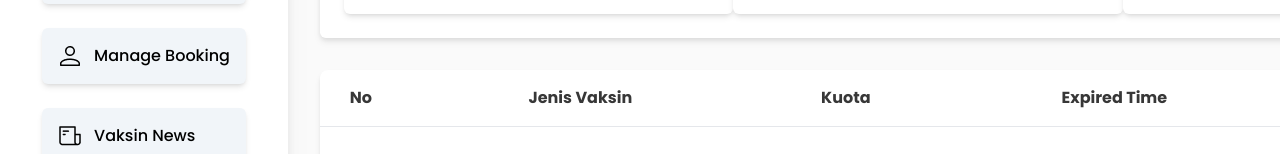
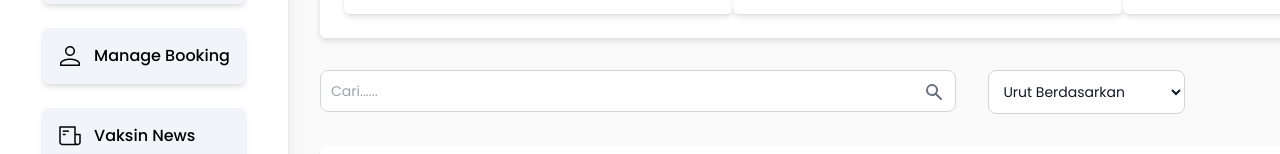
Before and after one commit to capstone-vaccine-book-17/VaccineBooking-FE, a React (Create React App) app: page /dashboard/vaccine in a window 1280 px wide. Shown: the part 364-518 px from the top of the page. Built offline with nearby package versions, Linux system fonts and the light colour scheme.

Commit message:
Feat/Vaksin

```diff
--- /dev/null
+++ b/src/components/ButtonAdd.jsx
@@ -0,0 +1,17 @@
+import React from "react";
+import { Link } from "react-router-dom";
+
+const ButtonAdd = ({ btnFor, pathFor }) => {
+  return (
+    <Link to={pathFor}>
+      <button
+        type="button"
+        className="text-white bg-[#0057FF] hover:bg-blue-800 focus:ring-4 focus:ring-blue-300 font-medium rounded-lg text-sm px-5 py-2.5 mr-2"
+      >
+        {btnFor}
+      </button>
+    </Link>
+  );
+};
+
+export default ButtonAdd;
--- a/src/pages/dashboard/ManageVaccine.jsx
+++ b/src/pages/dashboard/ManageVaccine.jsx
@@ -1,4 +1,5 @@
 import React from "react";
+import ButtonAdd from "../../components/ButtonAdd";
 import RecapDashboard from "../../components/RecapDashboard";
 
 const ManageVaccine = () => {
@@ -26,6 +27,43 @@ const ManageVaccine = () => {
   return (
     <section className="h-full w-full px-8 mt-8">
       <RecapDashboard title="Manage Vaksin" />
+      <div className="flex items-center my-8 gap-48">
+        <div className="flex-1">
+          <form className="flex gap-8">
+            <div className="relative w-full">
+              <input
+                className="flex-[70%] bg-white border border-gray-300 text-gray-900 text-sm rounded-lg focus:ring-blue-500 focus:border-blue-500 block w-full pr-10 p-2.5"
+                type="text"
+                placeholder="Cari......"
+              />
+              <div className="absolute inset-y-0 right-0 flex items-center pr-3 pointer-events-none">
+                <svg
+                  aria-hidden="true"
+                  className="w-5 h-5 text-gray-500 dark:text-gray-400"
+                  fill="currentColor"
+                  viewBox="0 0 20 20"
+                  xmlns="http://www.w3.org/2000/svg"
+                >
+                  <path
+                    fillRule="evenodd"
+                    d="M8 4a4 4 0 100 8 4 4 0 000-8zM2 8a6 6 0 1110.89 3.476l4.817 4.817a1 1 0 01-1.414 1.414l-4.816-4.816A6 6 0 012 8z"
+                    clipRule="evenodd"
+                  ></path>
+                </svg>
+              </div>
+            </div>
+            <select
+              className="flex-[30%] bg-white border border-gray-300 text-gray-900 text-sm rounded-lg focus:ring-gray-300 focus:border-gray-300 block w-full p-2.5"
+              placeholder="Urut Berdasarkan"
+            >
+              <option value="">Urut Berdasarkan</option>
+              <option value="">Urut Berdasarkan</option>
+              <option value="">Urut Berdasarkan</option>
+            </select>
+          </form>
+        </div>
+        <ButtonAdd pathFor="add-vaksin" btnFor="Tambah Vaksin" />
+      </div>
       <table className="w-full rounded-lg shadow-md text-[#373737] bg-white">
         <thead>
           <tr className="border-b-[1px]">
@@ -44,10 +82,10 @@ const ManageVaccine = () => {
               <th className="font-normal">{data.kuota}</th>
               <th className="font-normal">{data.expired}</th>
               <th className="w-[240px] flex justify-center items-center gap-4 py-4 px-6 font-normal">
-                <button class="bg-red-500 hover:bg-gray-700 text-white py-2 px-4 mr-3 rounded">
+                <button className="bg-red-500 hover:bg-gray-700 text-white py-2 px-4 mr-3 rounded">
                   <img src="" alt="del" />
                 </button>
-                <button class="bg-[#0057FF] hover:bg-gray-700 text-white py-2 px-4 rounded">
+                <button className="bg-[#0057FF] hover:bg-gray-700 text-white py-2 px-4 rounded">
                   <img src="" alt="edit" />
                 </button>
               </th>
```
